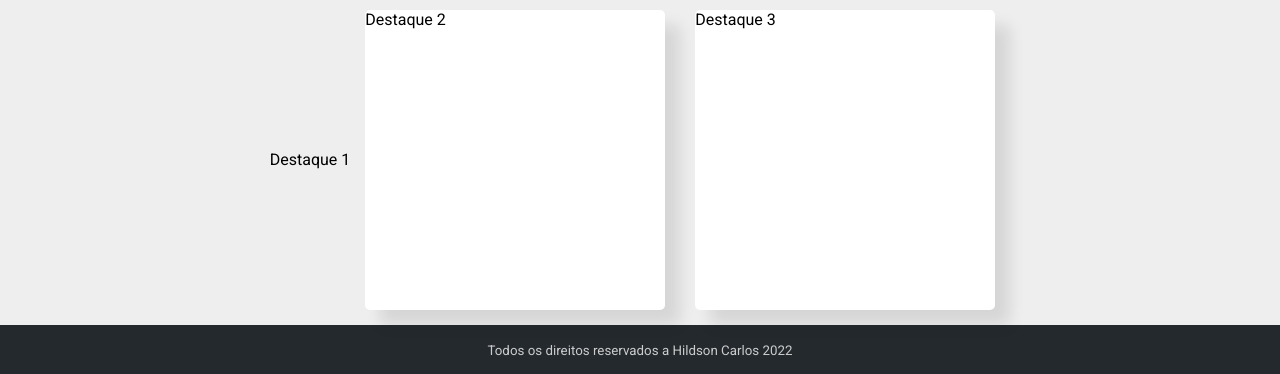
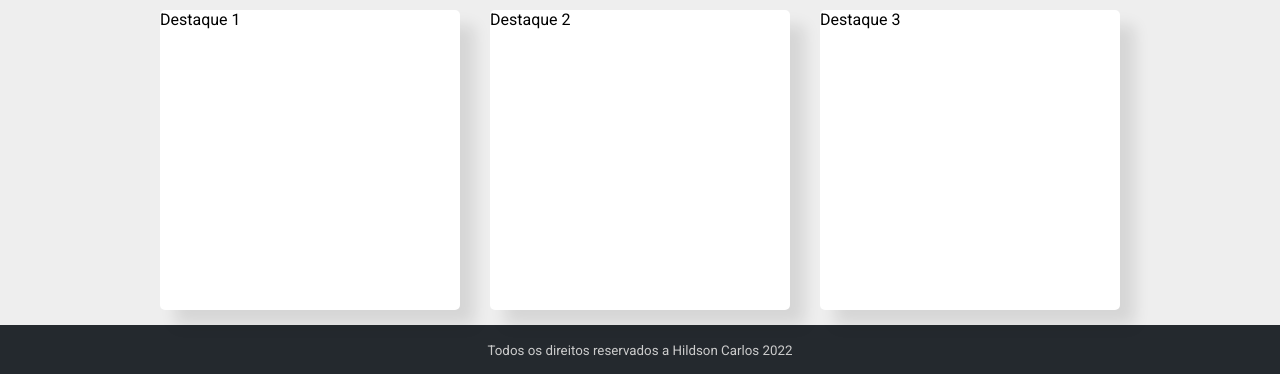
Before and after one commit to Karlos45/karlos45.github.io, a plain HTML site: page index.html in a window 1280 px wide. Shown: the part 647-1021 px from the top of the page. Drawn offline with nearby package versions, Linux system fonts and the light colour scheme.

Commit message:
Update index.html

```diff
--- a/index.html
+++ b/index.html
@@ -57,7 +57,7 @@
             <article>
                 <h1>Hildson Carlos</h1>
                 <section class="lista">
-                    <div class="contato.html">Destaque 1</div>
+                    <div class="item">Destaque 1</div>
                     <div class="item">Destaque 2</div>
                     <div class="item">Destaque 3</div>
                 </section>
```
